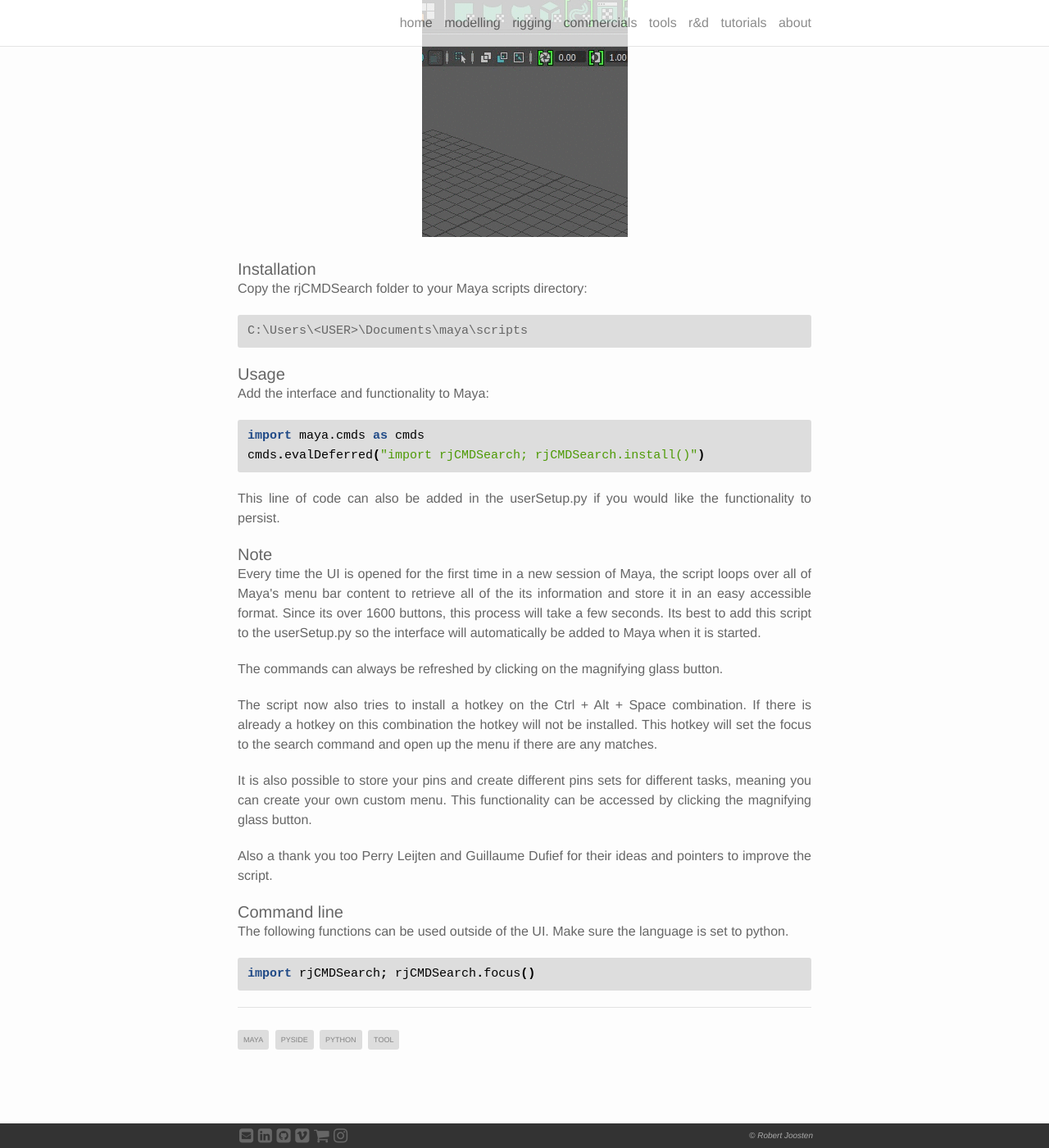
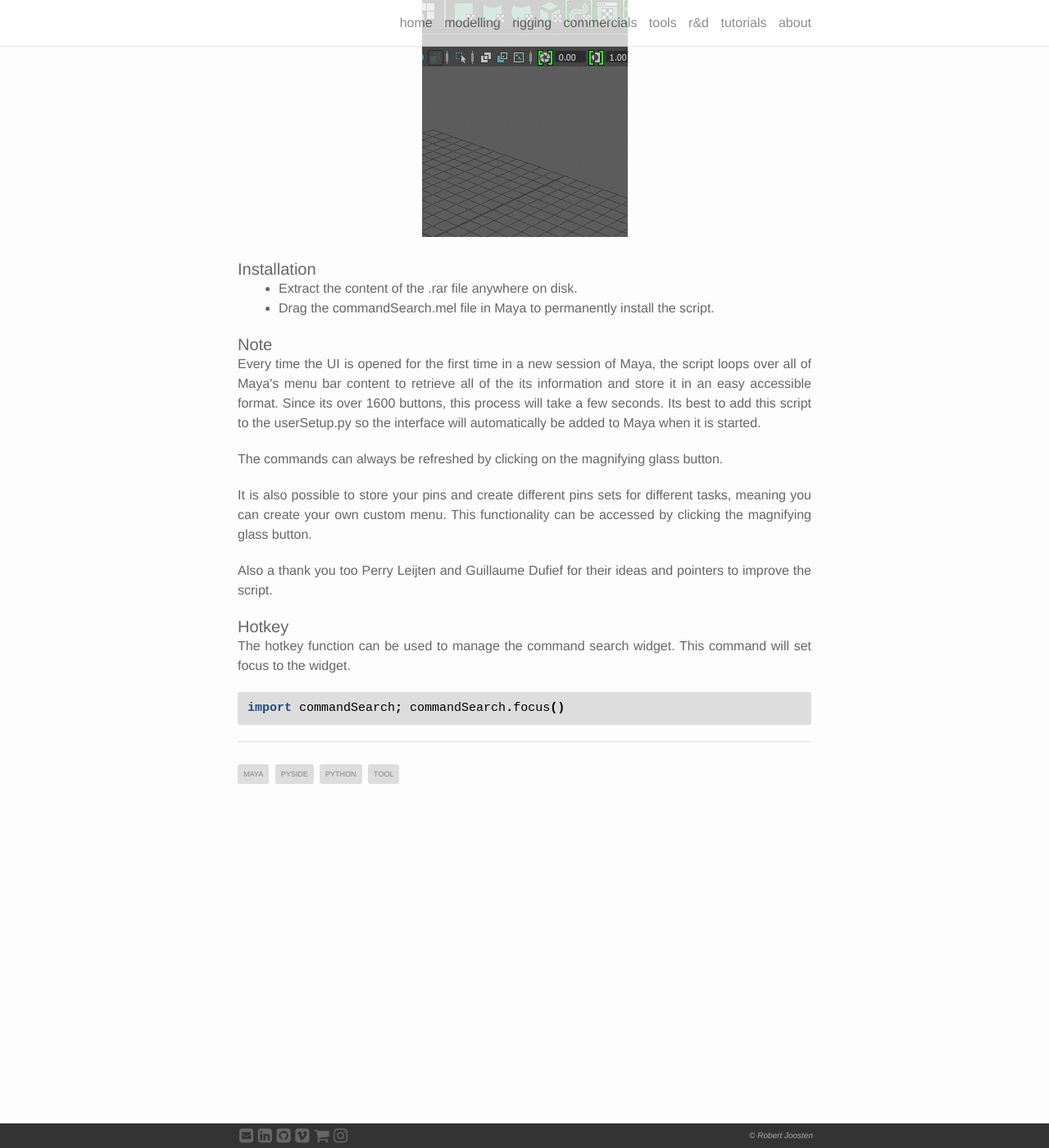
Before and after one commit to robertjoosten/robertjoosten.github.io, a Jekyll site: the page built from _projects/command_search.markdown, in a window 1280 px wide and 1400 px high, scrolled down 308 px. Shown: the whole window at 82% size. Built offline with Jekyll 4.4.1, drawn with Linux system fonts in a browser that asks for light colours; nearby versions of some CDN libraries.

Commit message:
update command search

```diff
--- a/_projects/command_search.markdown
+++ b/_projects/command_search.markdown
@@ -6,41 +6,29 @@ img: /img/tools/command_search_thumbnail.png
 date: 2014-10-19 10:24:00
 category: tools
 tag: [tool, python, maya, pyside]
-github: https://github.com/robertjoosten/rjCMDSearch
-github-docs: https://robertjoosten.github.io/rjCMDSearch/
-gumroad: https://gum.co/rjCMDSearch
+github: https://github.com/robertjoosten/command-search
+github-docs: https://robertjoosten.github.io/command-search/
+gumroad: https://gum.co/command-search
 ---
 <p class="justify">Read all buttons in Maya's native menu and make them searchable and executable.</p>
 
 <p align="center"><img src="/img/tools/command_search_demo.gif"/></p>
 
 <h4>Installation</h4>
-<p class="justify">Copy the rjCMDSearch folder to your Maya scripts directory: </p>
-{% highlight text %}
-C:\Users\<USER>\Documents\maya\scripts
-{% endhighlight %}
-
-<h4>Usage</h4>
-Add the interface and functionality to Maya:
-{% highlight python %}
-import maya.cmds as cmds
-cmds.evalDeferred("import rjCMDSearch; rjCMDSearch.install()")
-{% endhighlight %}
-<p class="justify">This line of code can also be added in the userSetup.py if you would like the functionality to persist. </p>
+* Extract the content of the .rar file anywhere on disk.
+* Drag the commandSearch.mel file in Maya to permanently install the script.
 
 <h4>Note</h4>
 <p class="justify">Every time the UI is opened for the first time in a new session of Maya, the script loops over all of Maya's menu bar content to retrieve all of the its information and store it in an easy accessible format. Since its over 1600 buttons, this process will take a few seconds. Its best to add this script to the userSetup.py so the interface will automatically be added to Maya when it is started.</p>
 
 <p class="justify">The commands can always be refreshed by clicking on the magnifying glass button.</p>
 
-<p class="justify">The script now also tries to install a hotkey on the Ctrl + Alt + Space combination. If there is already a hotkey on this combination the hotkey will not be installed. This hotkey will set the focus to the search command and open up the menu if there are any matches.</p>
-
 <p class="justify">It is also possible to store your pins and create different pins sets for different tasks, meaning you can create your own custom menu. This functionality can be accessed by clicking the magnifying glass button.</p>
 
 <p class="justify">Also a thank you too Perry Leijten and Guillaume Dufief for their ideas and pointers to improve the script.</p>
 
-<h4>Command line</h4>
-<p class="justify">The following functions can be used outside of the UI. Make sure the language is set to python.</p>
+<h4>Hotkey</h4>
+<p class="justify">The hotkey function can be used to manage the command search widget. This command will set focus to the widget.</p>
 {% highlight python %}
-import rjCMDSearch; rjCMDSearch.focus()
+import commandSearch; commandSearch.focus()
 {% endhighlight %}
```
